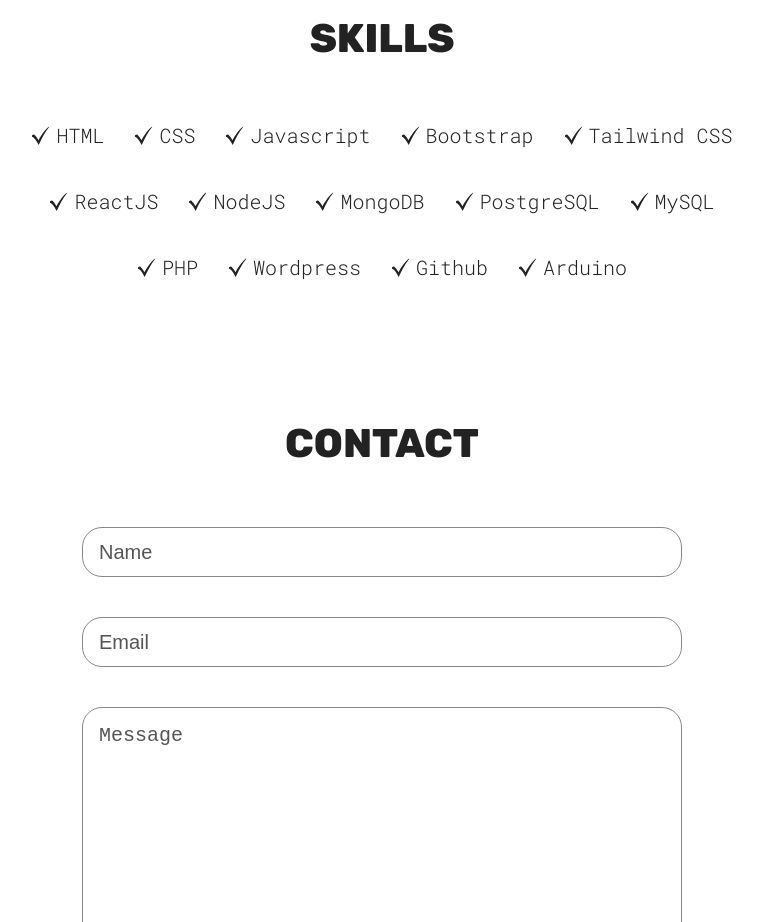
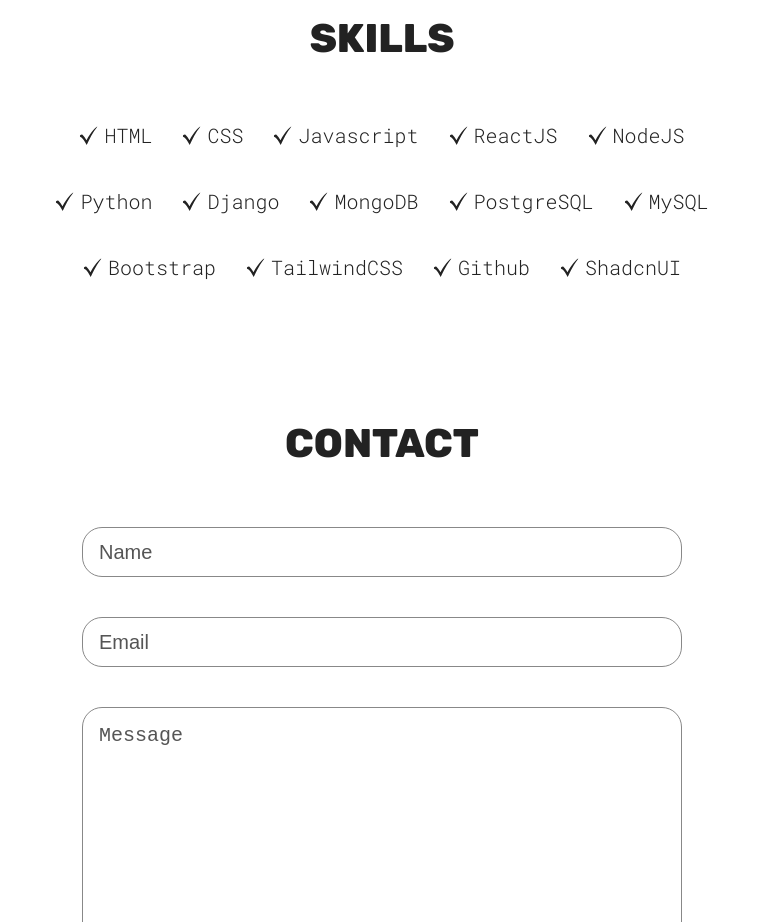
Before and after one commit to markmil-talon/CV-Mark, a React (Vite) app: page / in a window 1280 px wide. Shown: the part 1400-2322 px from the top of the page, without its empty margins (258-1021 px from the left). Built offline with nearby package versions, Linux system fonts and the light colour scheme.

Commit message:
Update skills

```diff
--- a/src/constants/index.js
+++ b/src/constants/index.js
@@ -31,15 +31,15 @@ export const skills = [
       { name: 'HTML' },
       { name: 'CSS' },
       { name: 'Javascript' },
-      { name: 'Bootstrap' },
-      { name: 'Tailwind CSS' },
+      { name: 'ReactJS' },
+      { name: 'NodeJS' },
     ],
   },
   {
     sklNum: 2,
     sklName: [
-      { name: 'ReactJS' },
-      { name: 'NodeJS' },
+      { name: 'Python' },
+      { name: 'Django' },
       { name: 'MongoDB' },
       { name: 'PostgreSQL' },
       { name: 'MySQL' },
@@ -48,10 +48,10 @@ export const skills = [
   {
     sklNum: 3,
     sklName: [
-      { name: 'PHP' },
-      { name: 'Wordpress' },
+      { name: 'Bootstrap' },
+      { name: 'TailwindCSS' },
       { name: 'Github' },
-      { name: 'Arduino' },
+      { name: 'ShadcnUI' },
     ],
   },
 ];
```
